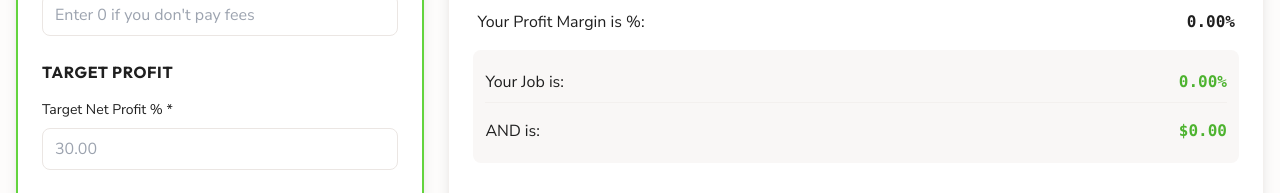
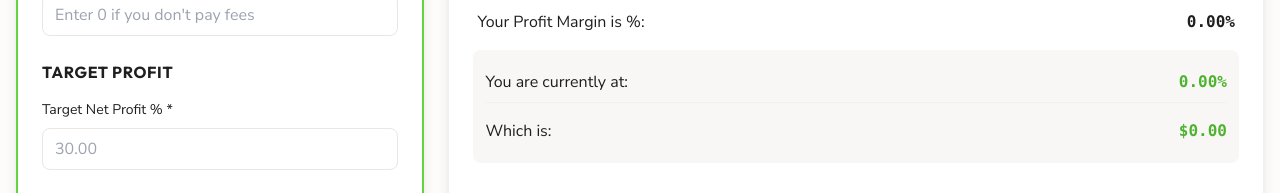
Before and after one commit to KayFernPR/Division-Calculator, a React (Vite) app: page / in a window 1280 px wide. Shown: the part 1484-1677 px from the top of the page. Built offline with nearby package versions, Linux system fonts and the light colour scheme.

Commit message:
Update bottom labels for results

```diff
--- a/src/components/Calculator.jsx
+++ b/src/components/Calculator.jsx
@@ -1041,7 +1041,7 @@ const Calculator = ({ onAddJob }) => {
           {/* Group 7 - Light Grey */}
           <div className="space-y-2 bg-neutral-100 dark:bg-neutral-800 rounded-lg p-3 mt-auto">
             <div className="result-item">
-              <span style={{color: '#1F1F1F'}}>Your Job is:</span>
+              <span style={{color: '#1F1F1F'}}>You are currently at:</span>
               <div className="flex items-center gap-2">
                 <span className={`result-value ${results.thisJobIs >= 0 ? 'text-success-600 dark:text-success-400' : 'text-danger-600 dark:text-danger-400'}`}>
                   {formatPercentage(results.thisJobIs)}
@@ -1058,7 +1058,7 @@ const Calculator = ({ onAddJob }) => {
             </div>
 
             <div className="result-item">
-              <span style={{color: '#1F1F1F'}}>AND is:</span>
+              <span style={{color: '#1F1F1F'}}>Which is:</span>
               <div className="flex items-center gap-2">
                 <span className={`result-value ${results.yourJob >= 0 ? 'text-success-600 dark:text-success-400' : 'text-danger-600 dark:text-danger-400'}`}>
                   {formatCurrency(results.yourJob)}
```
